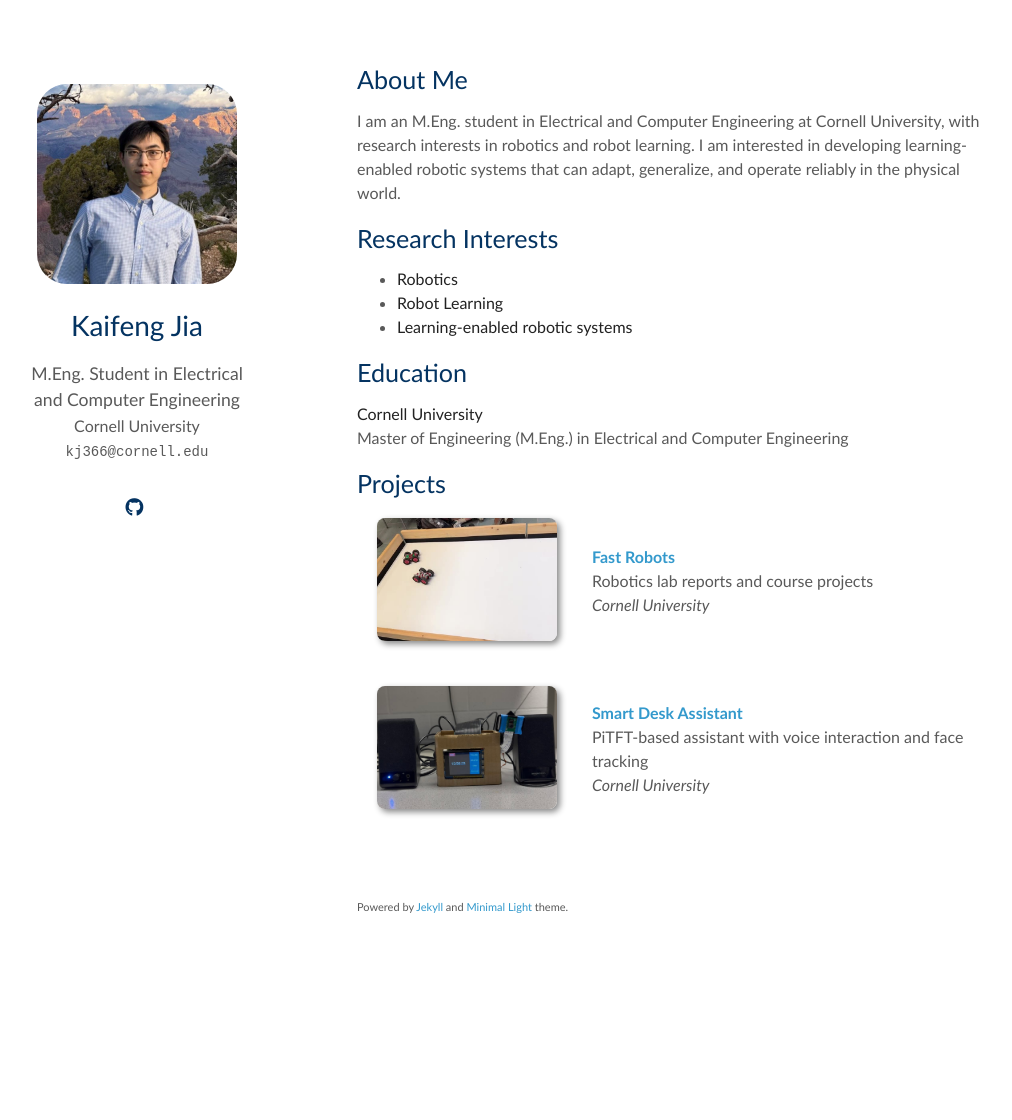
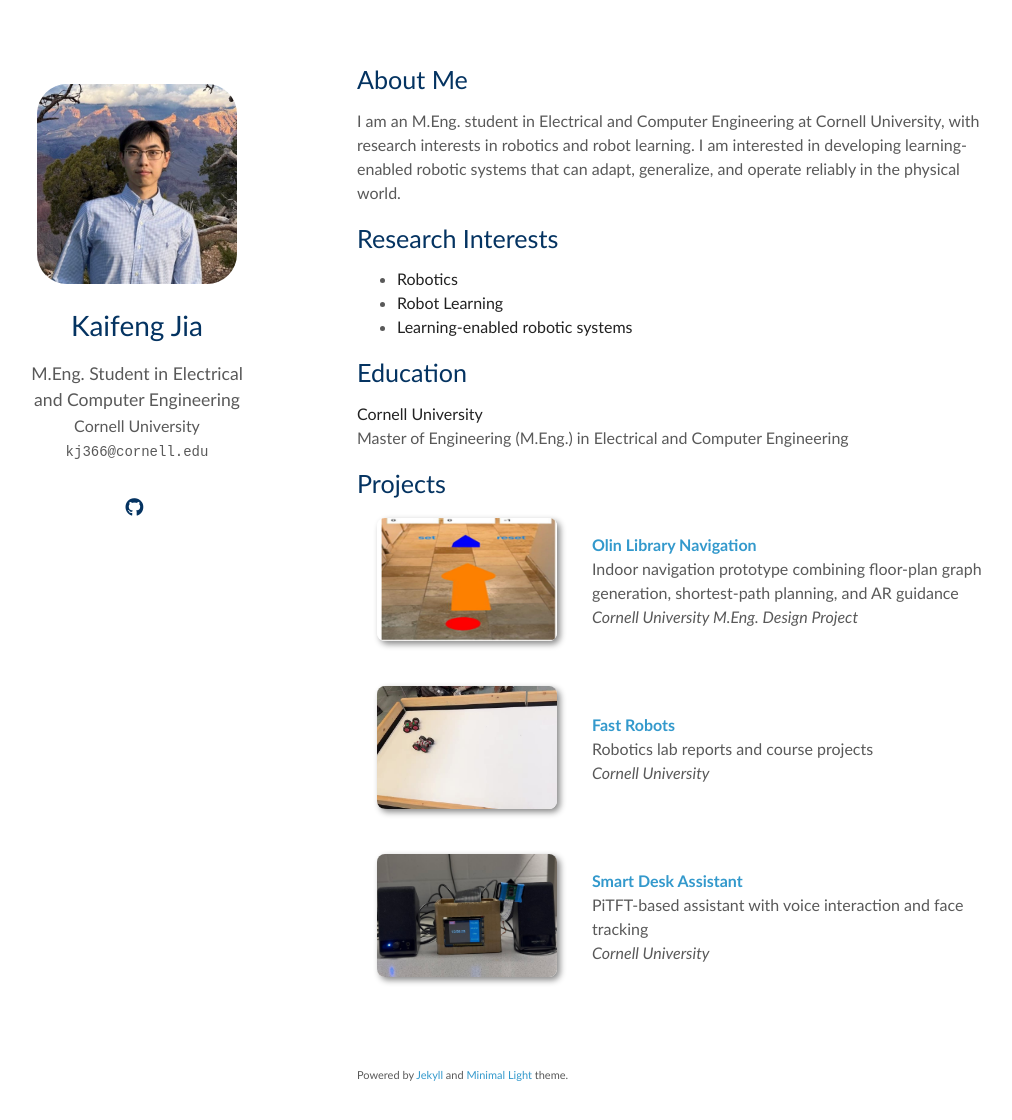
Before and after one commit to Kaifeng-Jia/Kaifeng-Jia.github.io, a Jekyll site: the page built from index.md, in a window 1280 px wide and 1155 px high. Shown: the top 1120 px of the window, without its empty margins (83-1095 px from the left). Built offline with Jekyll 4.4.1, drawn with Linux system fonts in a browser that asks for light colours; a style sheet for code colours, icons or effects is not loaded; our own code applies the rules of GitHub Pages for plain Markdown files; grey boxes are pictures that could not be loaded.

Commit message:
Add Olin Library Navigation project

```diff
--- a/_data/projects.yml
+++ b/_data/projects.yml
@@ -1,4 +1,10 @@
 main:
+  - title: "Olin Library Navigation"
+    authors: "Indoor navigation prototype combining floor-plan graph generation, shortest-path planning, and AR guidance"
+    journal: "Cornell University M.Eng. Design Project"
+    image: "./assets/img/olin-library-navigation.jpg"
+    link: "https://github.com/Kaifeng-Jia/OlinLibraryNavi"
+
   - title: "Fast Robots"
     authors: "Robotics lab reports and course projects"
     journal: "Cornell University"
```
Also changed, not shown: assets/img/olin-library-navigation.jpg (added).
